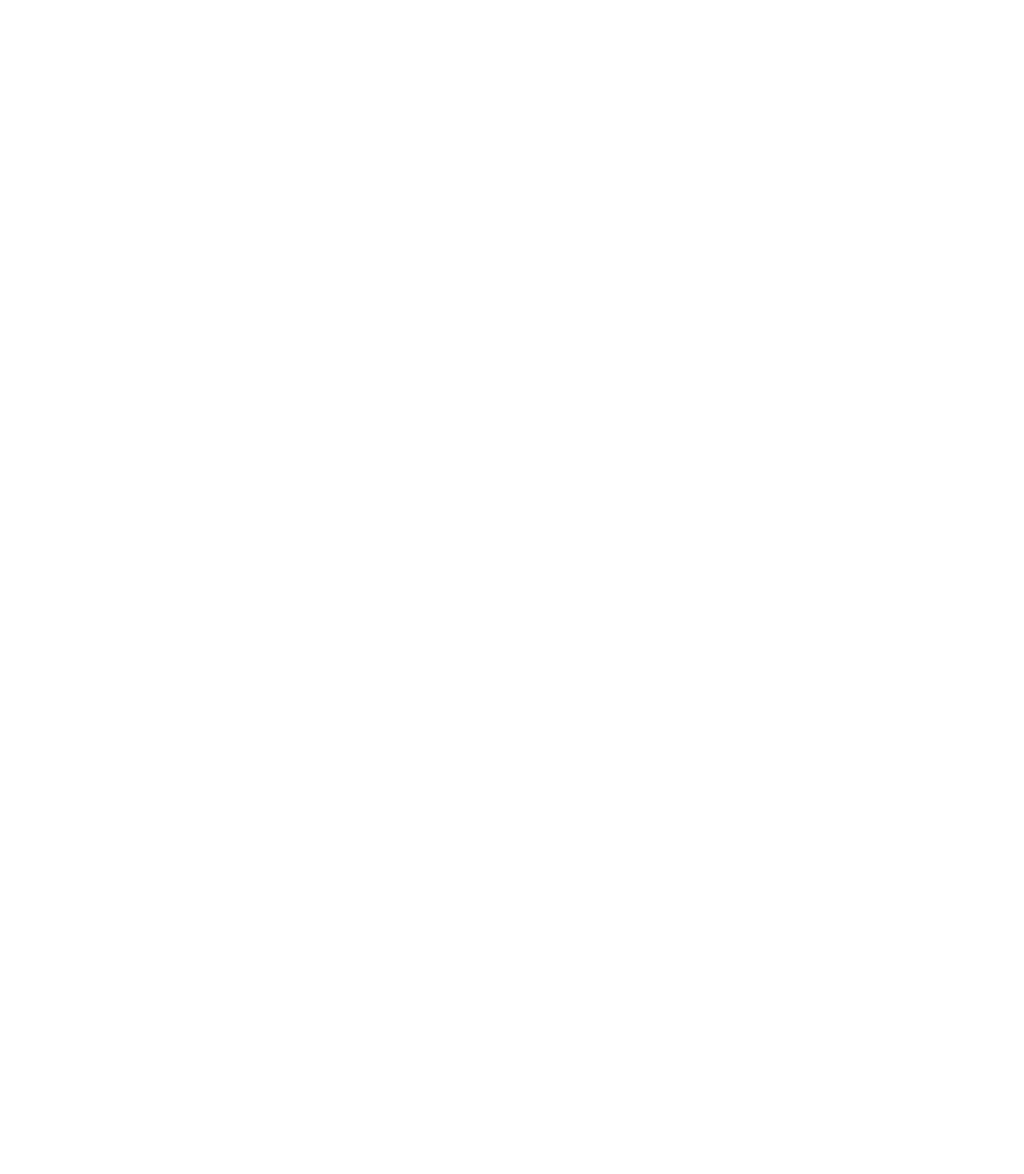
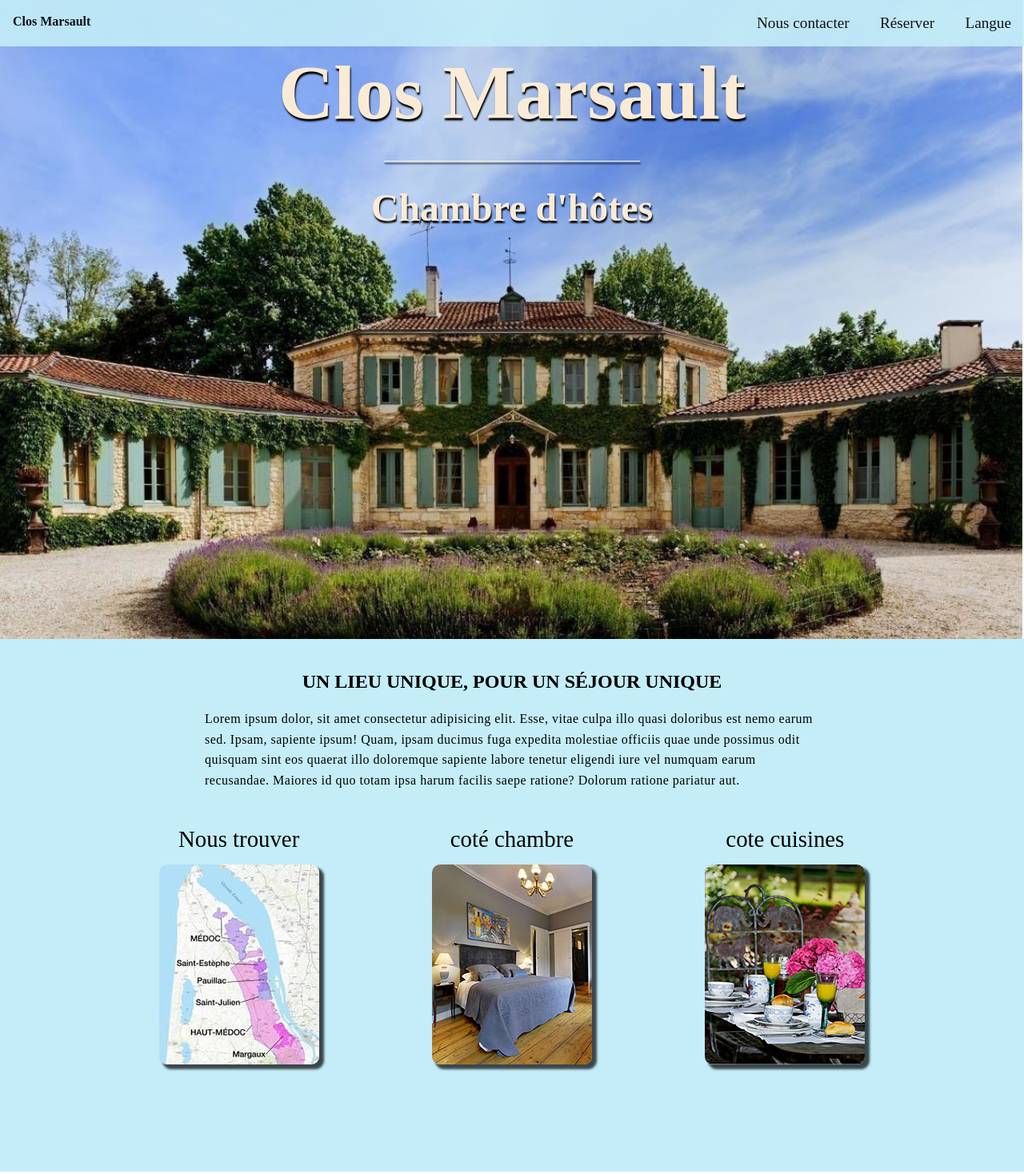
Before and after one commit to Hawa2109/Makette_Clos-Marsault, a plain HTML site: page index.html in a window 1280 px wide. Shown: the top 1468 px of the page at 80% size. Before the commit the page ends 800 px from the top, so only its background shows below. Drawn offline with Linux system fonts and the light colour scheme.

Commit message:
modif 21/10/2024

```diff
--- /dev/null
+++ b/CSS/hawa.css
@@ -0,0 +1,53 @@
+@import url("https://fonts.googleapis.com/css?family=Advent+Pro|Dancing+Script&display=swap");
+
+* {
+  margin: 0;
+  padding: 0;
+  box-sizing: border-box;
+}
+/* la partie nav */
+header nav {
+  width: 100%;
+  background-color: #fffae1;
+}
+nav ul {
+  display: flex;
+  justify-content: space-between;
+
+}
+li {
+  list-style-type: none;
+}
+a {
+  text-decoration: none;
+  color: black;
+  font-weight: bold;
+}
+.logo {
+  display: flex;
+  font-family: "Dancing Script", cursive;
+  font-weight: bold;
+  justify-content: flex-start;
+}
+#Img_header {
+  background-image: url(../IMAGE/image-principale.JPG);
+  height: 900px;
+  width: 100%;
+}
+#Img_header {
+  color: whitesmoke;
+  text-align: center;
+}
+div h1 {
+  font-weight: bold;
+  font-size: 95px;
+}
+
+/* LES SECTIONS */
+section
+/* PARTIE FOOTER  */
+
+/* coleur de font du footer  */
+footer {
+  background-color: rgba(57, 51, 11, 0.945);
+}
--- a/CSS/style.css
+++ b/CSS/style.css
@@ -1,51 +1,147 @@
-@import url("https://fonts.googleapis.com/css?family=Advent+Pro|Dancing+Script&display=swap");
 
-* {
+*{
       margin: 0;
     padding: 0;
     box-sizing: border-box;
 }
-/* la partie nav */
-nav {
+#logo{
+font-weight: bold;
+}
+
+header ul {
+    display: flex;
+    width: 350px;
+    /* width: 100%; */
+    justify-content: space-between;
+}
+header ul li {
+    /* pour enlever les puces */
+    list-style-type: none;
+    font-size: 1.2em;
+
+}
+header a {
+    /* pour enlever le soulignement */
+    text-decoration: none;
+    color: black;
+    display: block;
+     padding: 18px 16px;
+
+}
+header nav {
+ position: fixed;
+    /* overflow: hidden; */
     width: 100%;
-}
-nav ul {
+    /* height: 30px; */
+   /* border: 2px solid red;  */
+    background-color: #c4edf8;
     display: flex;
     justify-content: space-between;
+    padding: 18 20px;
+    opacity: 0.9;
 }
-li {
-  list-style-type: none;
+/* ********* l'image principale ***** */
+#ImagePrincipale {
+    /* background-image: url(../IMAGE/image-principale.JPG); */
+   background: url(../IMAGE/image-principale.JPG) no-repeat fixed 50% 50% ;
+   background-size: cover; /* pour couvrir toute la place */
+   height: 799px;
+   padding-top: 60px;
 }
-a {
-  text-decoration: none;
-  color: black;
-  font-weight: bold;
+h1, h3 {
+    text-align: center;
+    color: antiquewhite;
+    text-shadow: 1px 3px 2px black;
 }
-.logo {
+h1{
+    font-size: 6em;
+}
+h3 {
+    font-size: 3em;
+}
+#premierTrait {
+    height: 1px;
+    width: 25%;
+    background-color: #fffae1;
+    margin: 30px auto;
+    box-shadow: 1px 3px 2px black;
+
+}
+/* ****** PRESENTATION ******* */
+h2 {
+    text-transform: uppercase; /* pour mettre en majuscule */
+    text-align: center;
+    padding-top: 30px;
+    /* padding-bottom: 30px; */
+}
+section#presentations{
+    background-color: #c4edf8;
+    padding: 10px 0 100px 0;
+}
+#texteIntro{
+    padding: 0 20%;
+}
+#texteIntro p {
+    letter-spacing: 0.5px;
+    line-height: 1.6;
+    padding-top: 20px;
+}
+div#prestation{
     display: flex;
-  font-family: "Dancing Script", cursive;
-  font-weight: bold;
-  justify-content: flex-start;
+    flex-wrap: wrap;
+    justify-content: space-around;
+    /* border: 2px solid red; */
+    padding: 30px 10%;
 }
-#Img_header {
-  background-image: url(../IMAGE/image-principale.JPG);
-  height: 900px;
-  width: 100%;
+/* la div avec les images de la section */
+.imagesPrestations h4{
+text-align: center;
+margin: 15px;
+font-weight: 300;
+font-size: 1.8em;
 }
-#Img_header {
-  color: whitesmoke;
-  text-align: center;
-}
-div h1 {
-  font-weight: bold;
-  font-size: 95px;
+.imagesPrestations img{
+    border-radius: 10px;
+    box-shadow: 5px 5px 3px 1px rgba(0, 0, 0, 0.7);
+  transition: 0.6s ease-in-out;
 }
 
-/* LES SECTIONS */
-section
-/* PARTIE FOOTER  */
+.imagesPrestations img:hover{
+    opacity: 0.5;
+    transform: scale(1.05);
+}
+/* la partie decouverte */
+#tourisme {
+    display: flex;
+    flex-direction: column;
+   align-items: center;
+}
+.box {
+    display: flex;
+    flex-direction: column;
+    /* align-items: center; */
+}
 
-/* coleur de font du footer  */
-footer {
-  background-color: rgba(57, 51, 11, 0.945);
+.box .lieu{
+    display: flex;
+    flex-direction: row;
+    align-items: center;
 }
+.box .lieu_inverse{
+    display: flex;
+    flex-direction: row-reverse;
+    align-items: center;
+}
+.box p{
+     background-color: rgb(19, 224, 19);
+    width: 190px;
+    height: 40px;
+    box-shadow: 5px 5px 3px 0 black;
+}
+.box .lieu p {
+    background-color: rgb(19, 224, 19);
+    width: 190px;
+    height: 40px;
+    box-shadow: 5px 5px 3px 0 black;
+    transform: translate(-50px 50px);
+}
--- a/index.html
+++ b/index.html
@@ -3,9 +3,81 @@
 <head>
     <meta charset="UTF-8">
     <meta name="viewport" content="width=device-width, initial-scale=1.0">
+    <link rel="stylesheet" href="./CSS/style.css">
     <title>Clos Marsault</title>
 </head>
 <body>
+   <header>
+    <nav>
+         <div id="logo"><a href="">Clos Marsault</a></div>
+        <ul>
+
+            <li><a href="">Nous contacter</a></li>
+            <li><a href="">Réserver</a></li>
+            <li><a href="">Langue</a></li>
+        </ul>
+    </nav>
+    <div id="ImagePrincipale">
+        <h1>Clos Marsault</h1>
+        <!-- Pour le trait -->
+        <div id="premierTrait"></div>
+        <h3>Chambre d'hôtes</h3>
+    </div>
+   </header>
+<section id="presentations">
+    <div id="texteIntro">
+        <h2>Un lieu unique, pour un séjour unique</h2>
+        <p>Lorem ipsum dolor, sit amet consectetur adipisicing elit. Esse, vitae culpa illo quasi doloribus est nemo earum sed. Ipsam, sapiente ipsum! Quam, ipsam ducimus fuga expedita molestiae officiis quae unde possimus odit quisquam sint eos quaerat illo doloremque sapiente labore tenetur eligendi iure vel numquam earum recusandae. Maiores id quo totam ipsa harum facilis saepe ratione? Dolorum ratione pariatur aut.</p>
+    </div>
+
+
+    <div id="prestation">
+
+        <div class="imagesPrestations">
+            <h4>Nous trouver</h4>
+            <a href="#"><img src="./IMAGE/carte.JPG" alt="Carte"></a>
+        </div>
+
+        <div class="imagesPrestations">
+            <h4>coté chambre</h4>
+            <a href="#"> <img src="./IMAGE/chambre.JPG" alt="Chambre"></a>
+        </div>
+
+        <div class="imagesPrestations">
+                <h4>cote cuisines</h4>
+                <a href="#"><img src="./IMAGE/repas.JPG" alt="Repas"></a>
+        </div>
+
+
+
+    </div>
+
+</section>
+<section id="tourisme">
+    <h2>Et tant à découvrir</h2>
+    <div class="box" >
+        <div id="ocean"  class="lieu">
+            <img src="./IMAGE/ocean.jpg" alt="" >
+            <p>L'océan Atlantique</p>
+        </div>
+
+        <div id="chateau"  class="lieu_inverse">
+            <img src="./IMAGE/chateau.JPG" alt="" >
+            <p>Les châteaux du Médoc</p>
+        </div>
+
+        <div id="phare" class="lieu">
+            <img src="./IMAGE/phare.JPG" alt="" >
+            <p>L'estuaire de la Gironde</p>
+        </div>
+
+        <div id="vignes" class="lieu_inverse">
+            <img src="./IMAGE/vignes.jpg" alt="" >
+            <p>Le vignoble Bordelais</p>
+    </div>
+
+   </div>
+</section>
 
 </body>
 </html>
```
Also changed, not shown: hawa.html (+1 -1 lines). Lines whose indentation alone changed are shown as unchanged.
